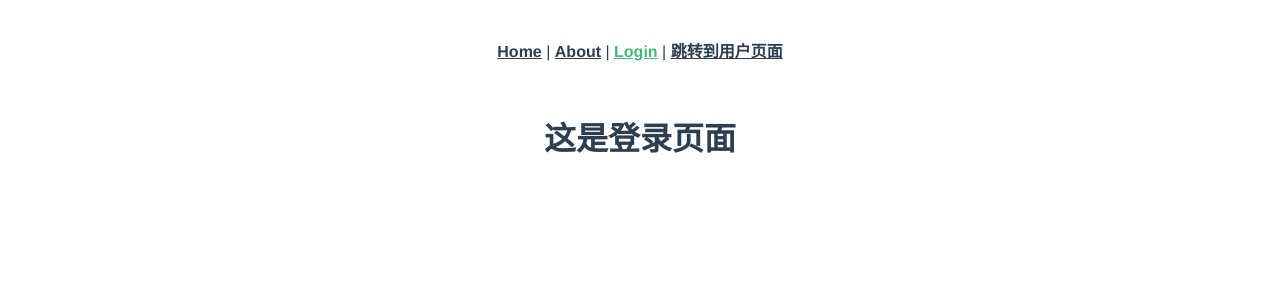
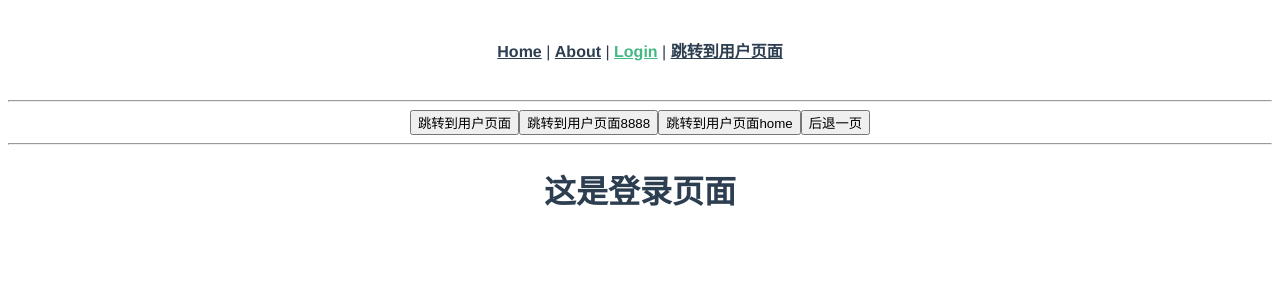
Before and after one commit to malun666/vue_bjsfa, a Vue app: page /#/login in a window 1280 px wide. Shown: the top 300 px of the page. Built offline with nearby package versions, Linux system fonts and the light colour scheme.

Commit message:
added the js router

```diff
--- a/src/App.vue
+++ b/src/App.vue
@@ -4,11 +4,34 @@
       <router-link to="/">Home</router-link> |
       <router-link to="/about">About</router-link> |
       <router-link to="/login">Login</router-link> |
-      <router-link to="/User/9999">跳转到用户页面</router-link>
+      <router-link :to="UserUrl">跳转到用户页面</router-link>
     </div>
+    <hr>
+    <input type="button" value="跳转到用户页面" @click="$router.push('/User/666666')">
+    <input type="button" value="跳转到用户页面8888" @click="$router.push({name: 'user', params: {id: 8888}})">
+    <input type="button" value="跳转到用户页面home" @click="navToHome">
+    <input type="button" value="后退一页" @click="backPage">
+    <hr>
     <router-view/>
   </div>
 </template>
+<script>
+export default {
+  data: function() {
+    return {
+      UserUrl: "/User/090909"
+    };
+  },
+  methods: {
+    navToHome() {
+      this.$router.push("home");
+    },
+    backPage() {
+      this.$router.go(-1);
+    }
+  }
+};
+</script>
 
 <style lang="scss">
 #app {
--- a/src/views/Home.vue
+++ b/src/views/Home.vue
@@ -1,7 +1,7 @@
 <template>
   <div class="home">
-    <img alt="Vue logo" src="../assets/logo.png">
-    <HelloWorld msg="Welcome to Your Vue.js App"/>
+    <h1>home页面</h1>
+    <router-view></router-view>
   </div>
 </template>
 
```
